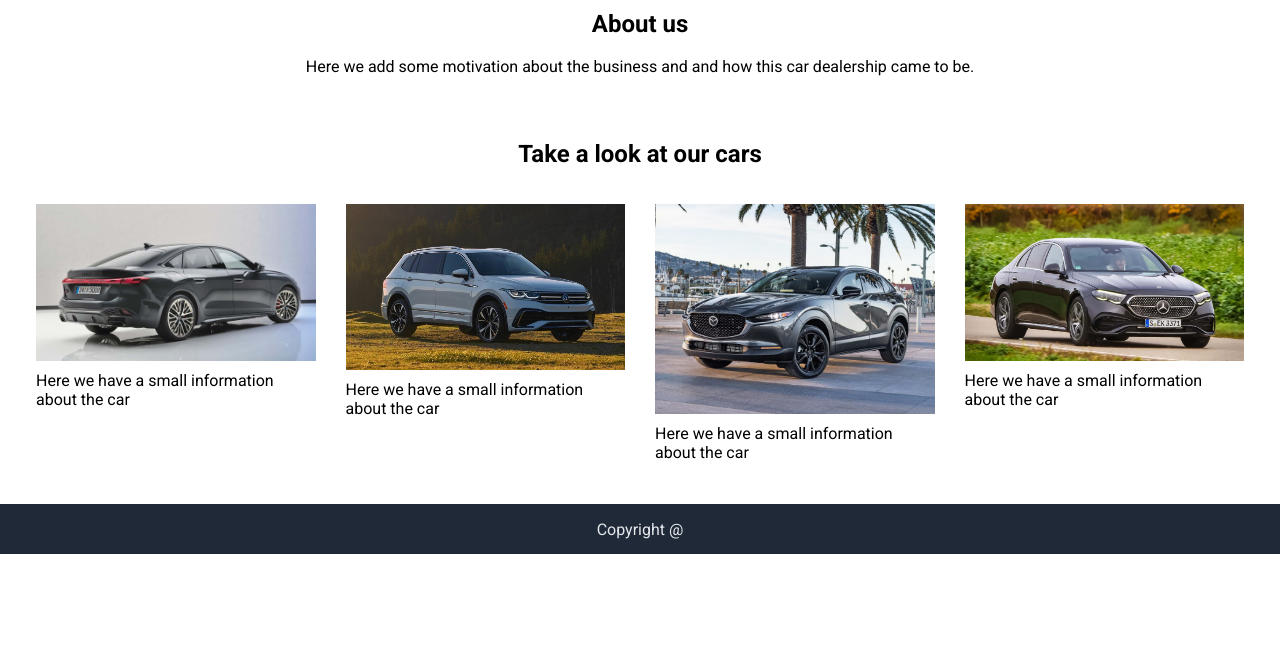
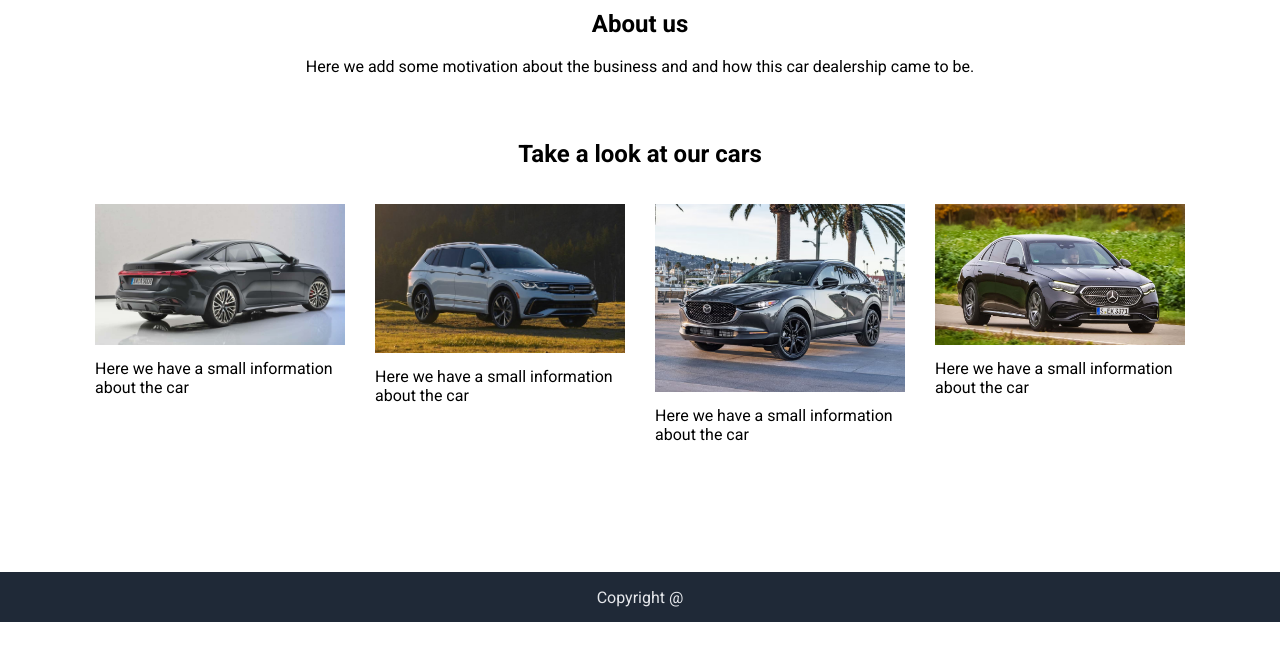
Before and after one commit to a-kilic/css-project, a plain HTML site: page pages/about.html in a window 1280 px wide. Shown: the part 141-800 px from the top of the page. Drawn offline with Linux system fonts and the light colour scheme.

```diff
--- a/styles/styles.css
+++ b/styles/styles.css
@@ -75,7 +75,6 @@
 }
 
 .ourCars{
-  margin-bottom: 2em;
   padding-top: 2em;
   padding-bottom: 2em;
 }
@@ -94,23 +93,21 @@
   margin: 1em;
   display: flex;
   flex-flow: wrap;
-  justify-content: space-between;
-  align-items: center;
+  justify-content: center;
   padding: 20px;
   gap: 30px;
 }
 
 .test{
-  height: 200px;
-  width: 100px;
-  flex: 1;
+  height: 300px;
+  width: 250px;
 }
 
 .test img{
   width: 100%;
   height: auto;
-  display: block;
   margin: 0 auto 10px;
+  object-fit: contain;
 }
 
 .test p{
```
